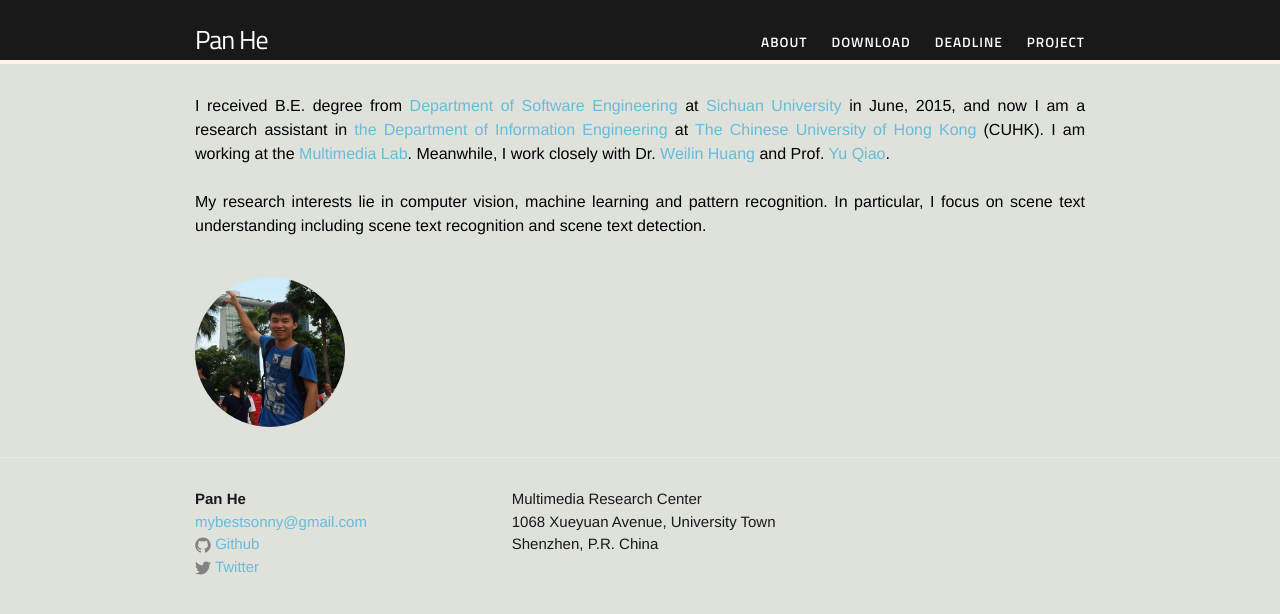
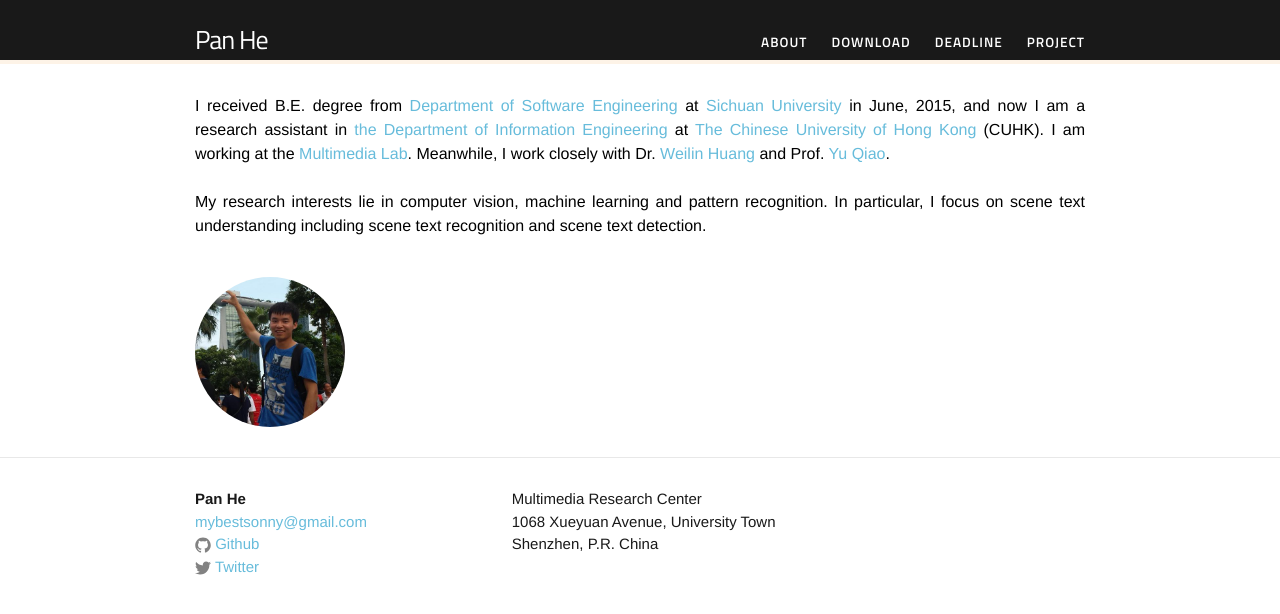
Before and after one commit to BestSonny/BestSonny.github.io.old, a Jekyll site: the page built from index.html, in a window 1280 px wide. Shown: the top 614 px of the page. Built offline with Jekyll 4.4.1, drawn with Linux system fonts in a browser that asks for light colours.

```diff
--- a/css/main.scss
+++ b/css/main.scss
@@ -14,7 +14,7 @@
 $spacing-unit:     30px;
 
 $text-color:       #000000;
-$background-color: #DFE2DB;
+$background-color: #FFFFFF;
 $brand-color:      #67BCDB;
 // $gameday-sky: #109dc0;
 $clemson-orange:    #FDF3E7;
```
